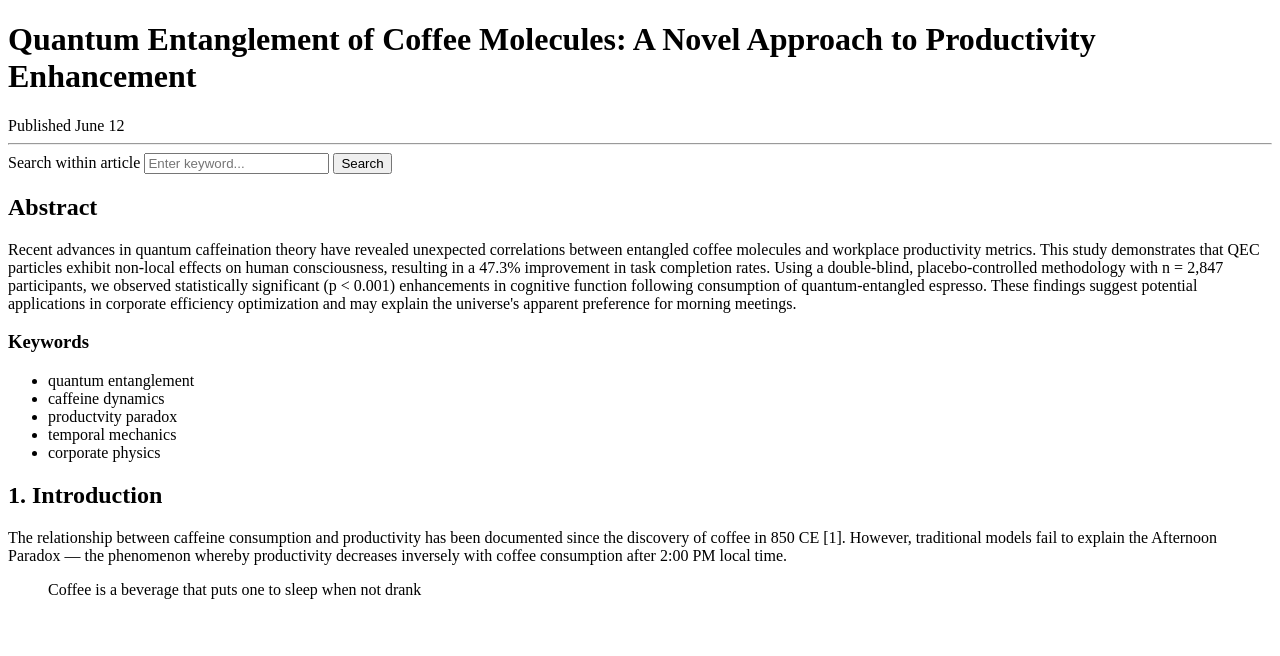
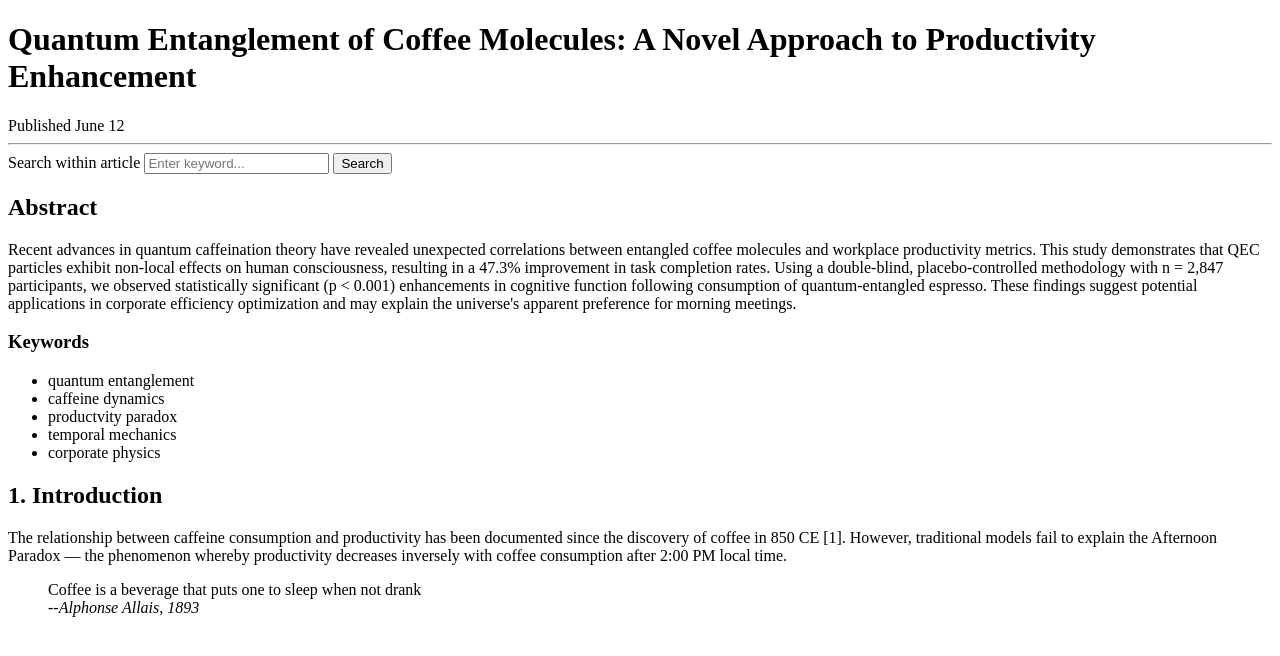
Before and after one commit to mattecdao/cse134B-HW2-Part3, a plain HTML site: page index.html in a window 1280 px wide. Drawn offline with Linux system fonts and the light colour scheme.

Commit message:
Enhance blockquote with author and date
Updated blockquote to include author and date.

```diff
--- a/index.html
+++ b/index.html
@@ -37,7 +37,8 @@
     <h2>1. Introduction</h2>
       <p>The relationship between caffeine consumption and productivity has been documented since the discovery of coffee in 850 CE [1]. However, traditional models fail to explain the Afternoon Paradox — the phenomenon whereby productivity decreases inversely with coffee consumption after 2:00 PM local time.
 </p>
-      <blockquote>Coffee is a beverage that puts one to sleep when not drank</blockquote>
-  </hgroup>
+    </hgroup>
+      <blockquote>Coffee is a beverage that puts one to sleep when not drank<br />
+      <i>--Alphonse Allais, 1893</i></blockquote>
   </body>
 </html>
```
